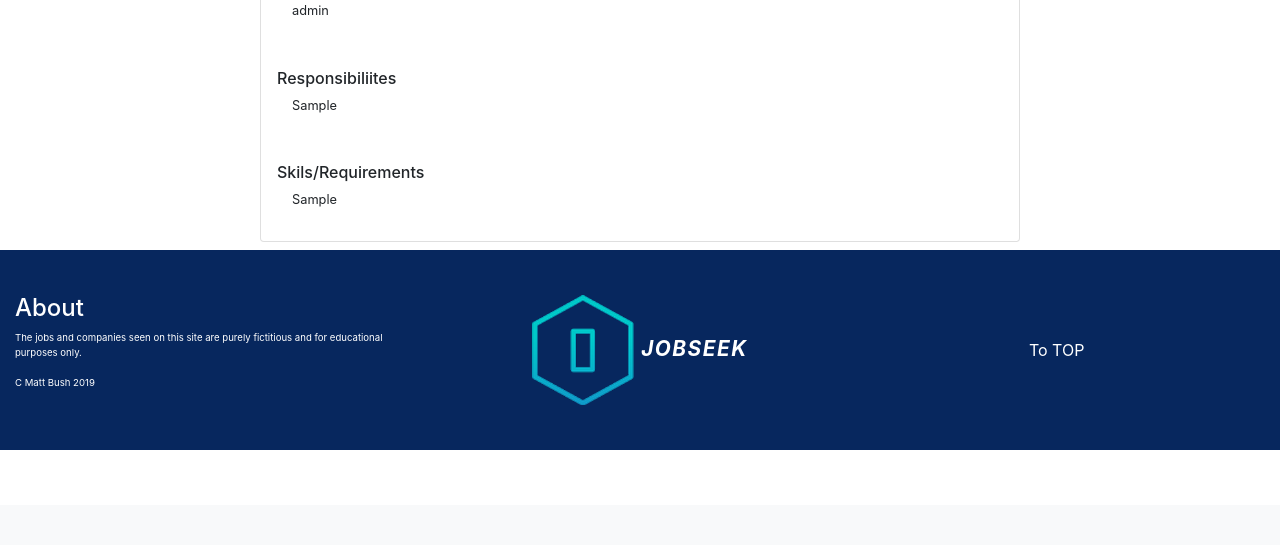
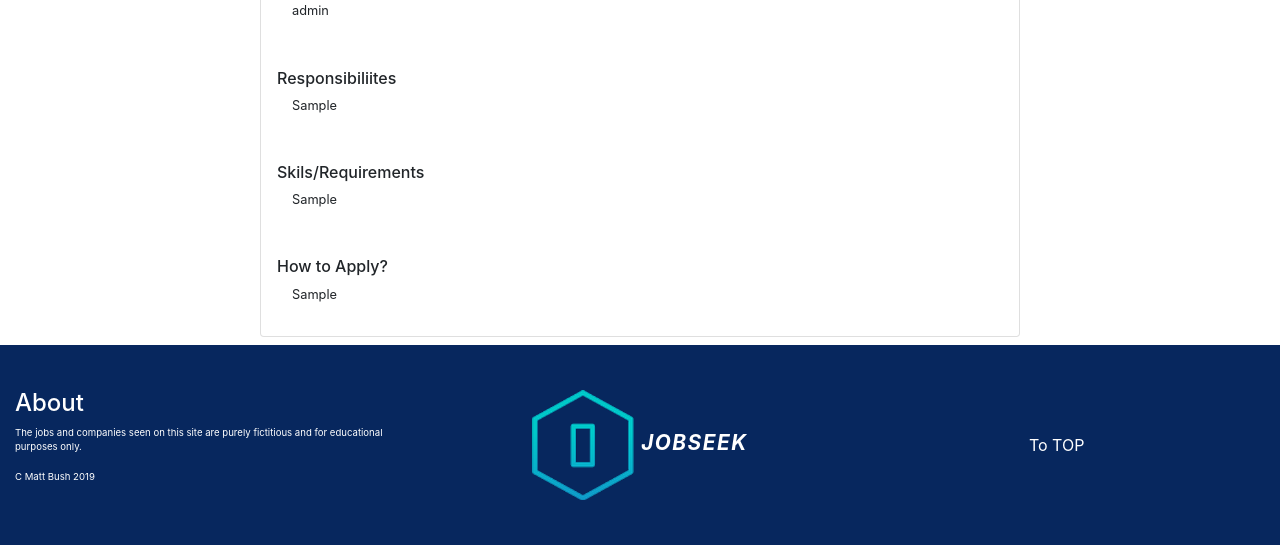
Before and after one commit to gitbush/jobseek, a Flask app: page /job/1 in a window 1280 px wide. Shown: the part 295-840 px from the top of the page. Before the commit the page ends 745 px from the top, so only its background shows below. Run offline with Flask 2, Linux system fonts and the light colour scheme; tables that the repository leaves empty hold one stand-in row (values such as "Sample post"); some libraries are stand-ins or nearby versions.

Commit message:
Add how to apply to job post
Tells jobseekers how to apply for roles.
Renamed role-sum class to role-info for common use

```diff
--- a/jobseek/static/css/main.css
+++ b/jobseek/static/css/main.css
@@ -81,7 +81,7 @@ html, body {
   font-size: 1rem;
 }
 
-.role-sum {
+.role-info {
   font-size: .8rem;
 }
 
--- a/jobseek/static/scss/2-components/_home_job_post.scss
+++ b/jobseek/static/scss/2-components/_home_job_post.scss
@@ -7,7 +7,7 @@
     font-size: 1rem;
 }
 
-.role-sum{
+.role-info{
     font-size: .8rem;
 }
 
--- a/jobseek/templates/home.html
+++ b/jobseek/templates/home.html
@@ -28,7 +28,7 @@
                     <div class="col-4 job-indicator"><i class="fas fa-wallet m-1"></i>£{{ job_post.salary }}</div>
                 </div>
                 <div class="row p-1 justify-content-center">
-                    <div class="col-11 role-sum"><p>{{ job_post.role_sum }}</p></div>
+                    <div class="col-11 role-info"><p>{{ job_post.role_sum }}</p></div>
                 </div>
             </section>
         </div>
--- a/jobseek/templates/job_post.html
+++ b/jobseek/templates/job_post.html
@@ -29,15 +29,19 @@
                 <h2 class="job-desc-heading">Job Description</h2>
                 <section class="row p-3">
                     <h3 class="job-desc-sub-heading">Role Summary</h3>
-                    <div class="col-12 role-sum"><p>{{ job.role_sum }}</p></div>
+                    <div class="col-12 role-info"><p>{{ job.role_sum }}</p></div>
                 </section>
                 <section class="row p-3">
                     <h3 class="job-desc-sub-heading">Responsibiliites</h3>
-                    <div class="col-12 role-sum"><p>{{ job.resp }}</p></div>
+                    <div class="col-12 role-info"><p>{{ job.resp }}</p></div>
                 </section>
                 <section class="row p-3">
                     <h3 class="job-desc-sub-heading">Skils/Requirements</h3>
-                    <div class="col-12 role-sum"><p>{{ job.requirements }}</p></div>
+                    <div class="col-12 role-info"><p>{{ job.requirements }}</p></div>
+                </section>
+                <section class="row p-3">
+                    <h3 class="job-desc-sub-heading">How to Apply?</h3>
+                    <div class="col-12 role-info"><p>{{ job.how_to_apply }}</p></div>
                 </section>
             </section>
         </div>
```
Also changed, not shown: 1 other file.
